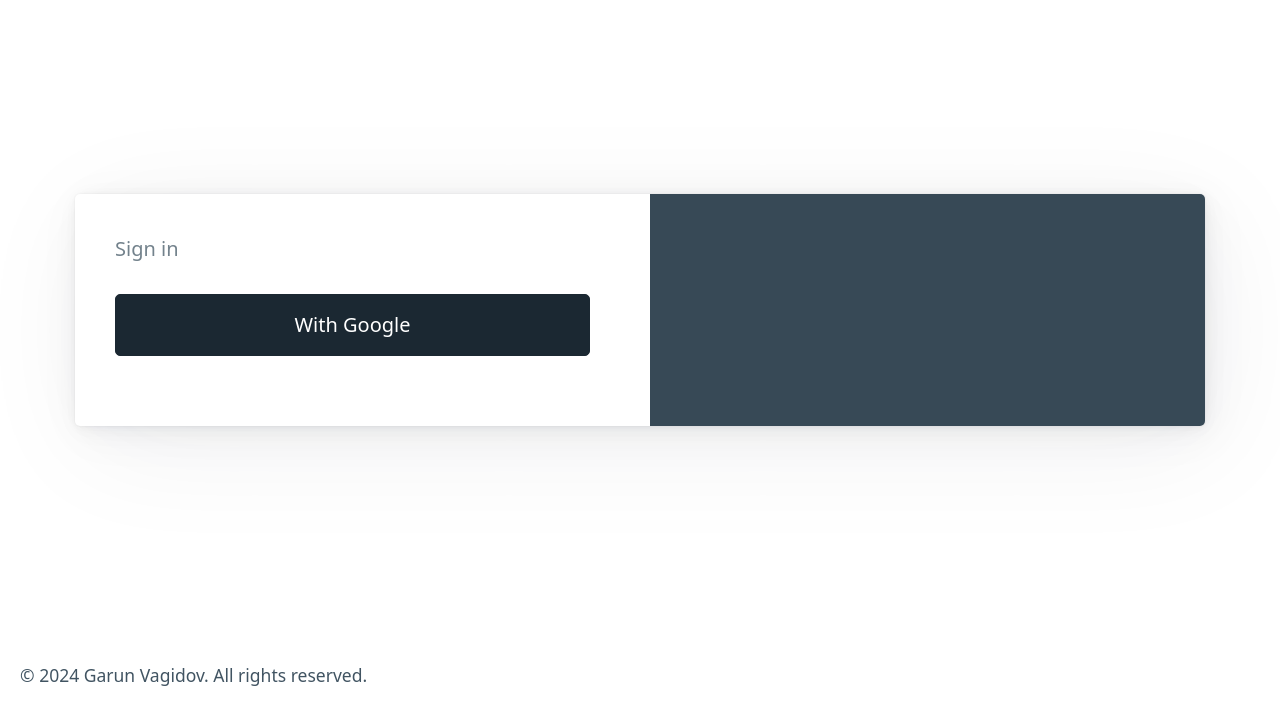
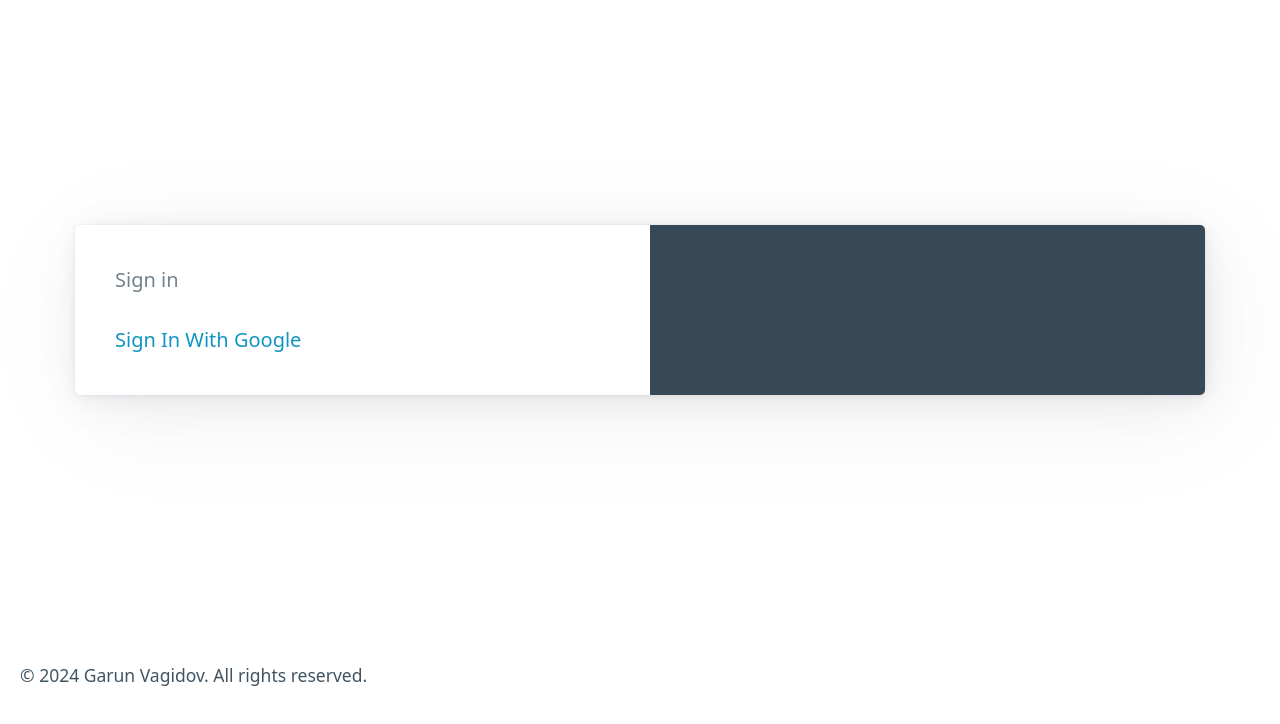
Before and after one commit to garunski/wordswithchat, a website: page pages/index.html in a window 1280 px wide. Shown: the part 50-774 px from the top of the page. Drawn offline with nearby package versions, Linux system fonts and the light colour scheme.

Commit message:
testing vite

```diff
--- a/public/index.html
+++ b/pages/index.html
@@ -31,15 +31,10 @@
           <hgroup>
             <h1>Sign in</h1>
           </hgroup>
-          <form>
-            <button
-              type="submit"
-              class="contrast"
-              onclick="event.preventDefault()"
-            >
-              With Google
-            </button>
-          </form>
+
+          <a rel="noreferrer" href="/auth/google/redirect%VITE_REPLACE_ME%" title="Google">
+            Sign In With Google
+          </a>
         </div>
         <div></div>
       </article>
@@ -53,5 +48,6 @@
         Garun Vagidov. All rights reserved.
       </small>
     </footer>
+
   </body>
 </html>
--- a/wrangler.toml
+++ b/wrangler.toml
@@ -1,5 +1,5 @@
 name = "wordswithchat"
-compatibility_date = "2023-12-18"
+compatibility_date = "2024-01-07"
 
 # Variable bindings. These are arbitrary, plaintext strings (similar to environment variables)
 # Note: Use secrets to store sensitive data.
```
Also changed, not shown: package.json (+8 -3 lines), functions/auth/google/redirect.ts (added), pages/custom.css (renamed from public/custom.css), 2 other files.
